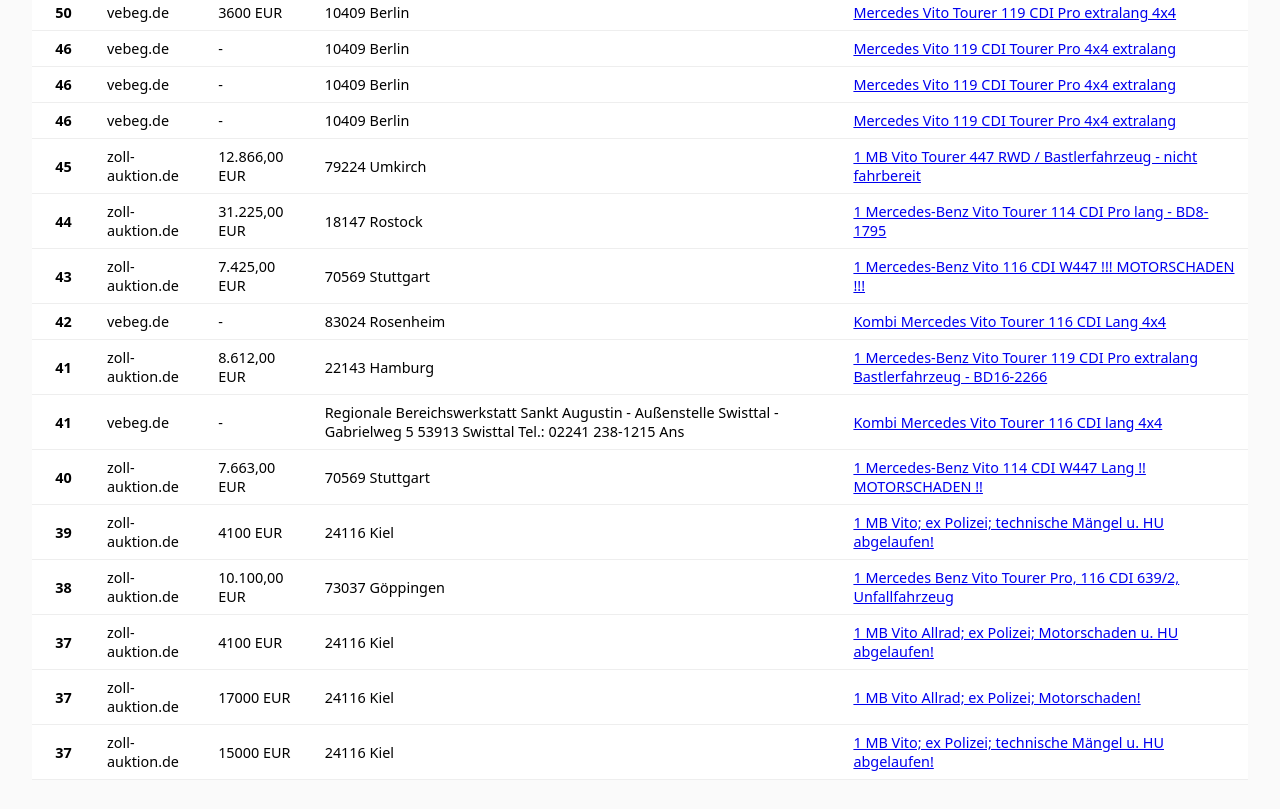
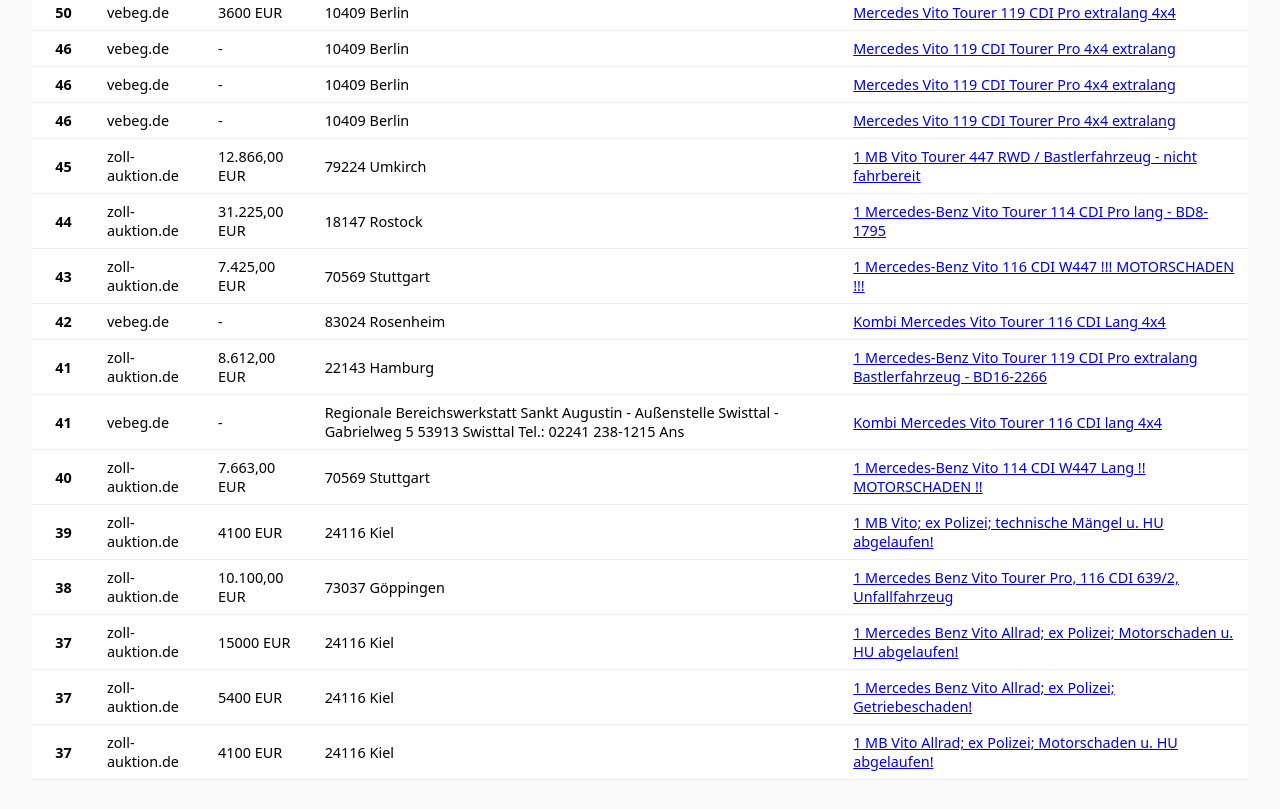
Before and after one commit to tilmansandkuehler-eng/vito-watcher-pages, a plain HTML site: page index.html in a window 1280 px wide. Shown: the part 339-1148 px from the top of the page. Drawn offline with Linux system fonts and the light colour scheme.

Commit message:
Rangliste aktualisiert (vito-watcher run 44789795403) tilmansandkuehler-eng/vito-watcher@f817a6b10657a4cf96a65b7b624f6f6d5dd8d93a

```diff
--- a/index.html
+++ b/index.html
@@ -160,25 +160,25 @@
             <tr>
               <td class="score">37</td>
               <td>zoll-auktion.de</td>
-              <td>4100 EUR</td>
+              <td>15000 EUR</td>
               <td>24116 Kiel</td>
-              <td><a href="https://www.zoll-auktion.de/auktion/produkt/1_MB_Vito_Allrad_ex_Polizei_Motorschaden_u_HU_abgelaufen/986255" target="_blank">1 MB Vito Allrad; ex Polizei; Motorschaden u. HU abgelaufen!</a></td>
+              <td><a href="https://www.zoll-auktion.de/auktion/produkt/1_Mercedes_Benz_Vito_Allrad_ex_Polizei_Motorschaden_u_HU_abgelaufen/989935" target="_blank">1 Mercedes Benz Vito Allrad; ex Polizei; Motorschaden u. HU abgelaufen!</a></td>
             </tr>
 
             <tr>
               <td class="score">37</td>
               <td>zoll-auktion.de</td>
-              <td>17000 EUR</td>
+              <td>5400 EUR</td>
               <td>24116 Kiel</td>
-              <td><a href="https://www.zoll-auktion.de/auktion/produkt/1_MB_Vito_Allrad_ex_Polizei_Motorschaden/986269" target="_blank">1 MB Vito Allrad; ex Polizei; Motorschaden!</a></td>
+              <td><a href="https://www.zoll-auktion.de/auktion/produkt/1_Mercedes_Benz_Vito_Allrad_ex_Polizei_Getriebeschaden/989937" target="_blank">1 Mercedes Benz Vito Allrad; ex Polizei; Getriebeschaden!</a></td>
             </tr>
 
             <tr>
               <td class="score">37</td>
               <td>zoll-auktion.de</td>
-              <td>15000 EUR</td>
+              <td>4100 EUR</td>
               <td>24116 Kiel</td>
-              <td><a href="https://www.zoll-auktion.de/auktion/produkt/1_MB_Vito_ex_Polizei_technische_M%C3%A4ngel_u_HU_abgelaufen/986272" target="_blank">1 MB Vito; ex Polizei; technische Mängel u. HU abgelaufen!</a></td>
+              <td><a href="https://www.zoll-auktion.de/auktion/produkt/1_MB_Vito_Allrad_ex_Polizei_Motorschaden_u_HU_abgelaufen/986255" target="_blank">1 MB Vito Allrad; ex Polizei; Motorschaden u. HU abgelaufen!</a></td>
             </tr>
 
     </tbody>
```
Also changed, not shown: ranking.html (+6 -6 lines).
